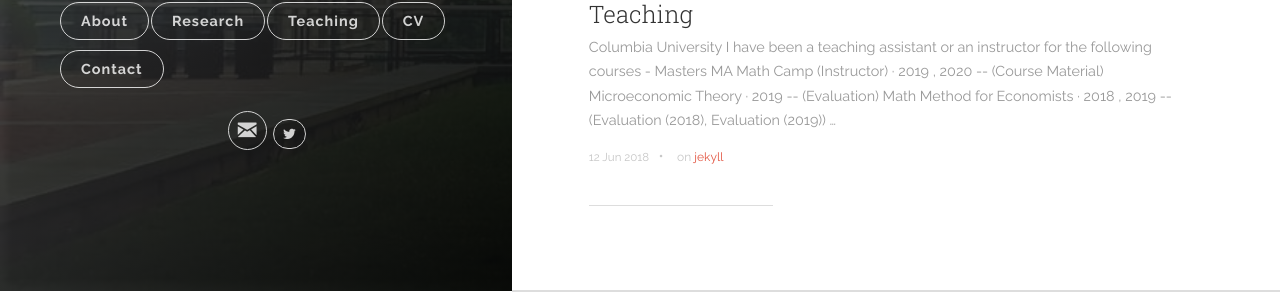
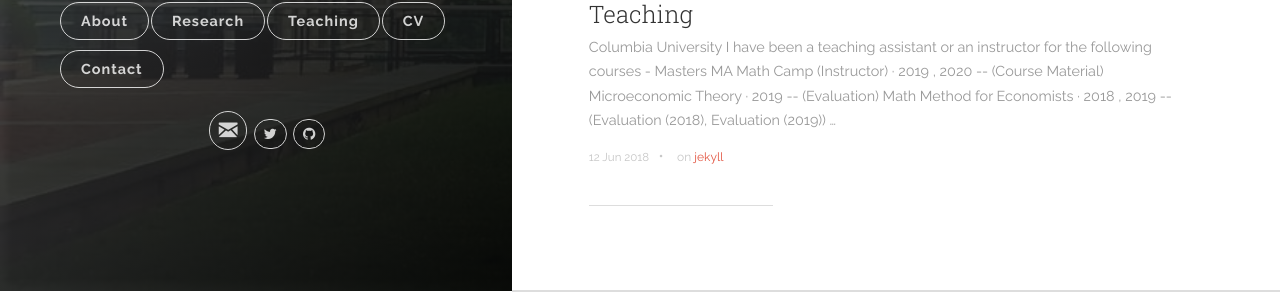
Before and after one commit to vinayakiyer/vinayakiyer.github.io, a Jekyll site: the page built from index.html, in a window 1280 px wide. Shown: the part 609-910 px from the top of the page. Built offline with Jekyll 4.4.1, drawn with Linux system fonts in a browser that asks for light colours; the list of posts is cut into pages by our own code.

Commit message:
Update header.html

```diff
--- a/_includes/header.html
+++ b/_includes/header.html
@@ -61,6 +61,14 @@
                   <span class="label">Twitter</span>
                 </a>
               </li>
+
+               <link rel="stylesheet" href="https://maxcdn.bootstrapcdn.com/font-awesome/4.7.0/css/font-awesome.min.css">
+              <li class="navigation__item">
+                <a href="https://github.com/vinayakiyer" title="Github" target="_blank">
+                 <i class="fa fa-github" aria-hidden="true"></i>
+                  <span class="label">Github</span>
+                </a>
+              </li>
             </ul>
           </nav>
 
```
